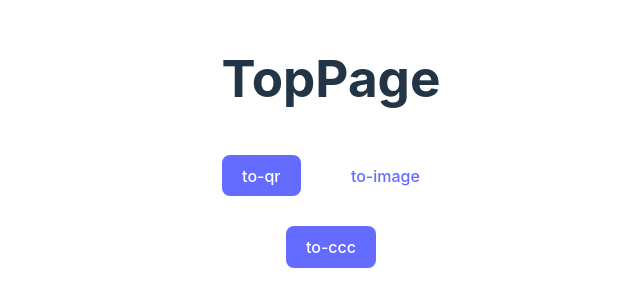
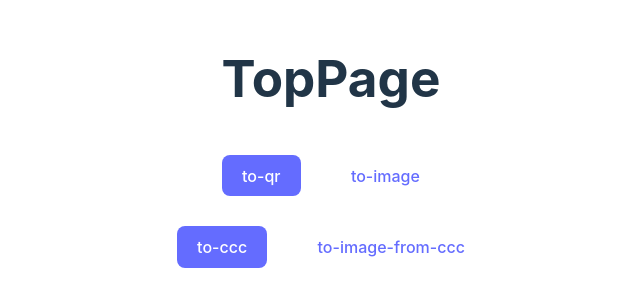
Before and after one commit to shunsuke-tamura/image_qr_code_communication, a React (Vite) app: page / in a window 1280 px wide. Shown: the part 251-558 px from the top of the page, without its empty margins (309-949 px from the left). Built offline with nearby package versions, Linux system fonts and the light colour scheme.

Commit message:
add: to-image-from-ccc

```diff
--- a/src/App.tsx
+++ b/src/App.tsx
@@ -4,6 +4,7 @@ import ToImagePage from "./pages/ToImage";
 import ToQrPage from "./pages/ToQr";
 import TopPage from "./pages/Top";
 import ToCCCPage from "./pages/ToCCC";
+import ToImageFromCCC from "./pages/ToImageFromCCC";
 
 function App() {
   return (
@@ -13,6 +14,7 @@ function App() {
         <Route path="/to-qr" element={<ToQrPage />} />
         <Route path="/to-image" element={<ToImagePage />} />
         <Route path="/to-ccc" element={<ToCCCPage />} />
+        <Route path="/to-image-from-ccc" element={<ToImageFromCCC />} />
       </Routes>
     </div>
   );
--- /dev/null
+++ b/src/pages/ToImageFromCCC/index.tsx
@@ -0,0 +1,9 @@
+const ToImageFromCCCPage = () => {
+  return (
+    <div>
+      <h1>to-image-from-ccc</h1>
+    </div>
+  );
+};
+
+export default ToImageFromCCCPage;
--- a/src/pages/Top/index.tsx
+++ b/src/pages/Top/index.tsx
@@ -16,6 +16,12 @@ const TopPage = () => {
       <button className="primary" onClick={() => navigate("/to-ccc")}>
         to-ccc
       </button>
+      <button
+        className="secondary"
+        onClick={() => navigate("/to-image-from-ccc")}
+      >
+        to-image-from-ccc
+      </button>
     </div>
   );
 };
```
Also changed, not shown: src/pages/ToImageFromCCC/style.css (added).
